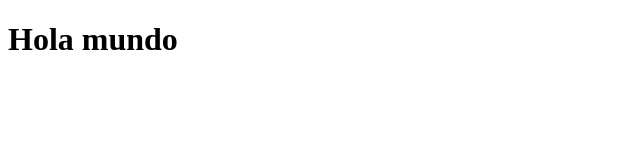
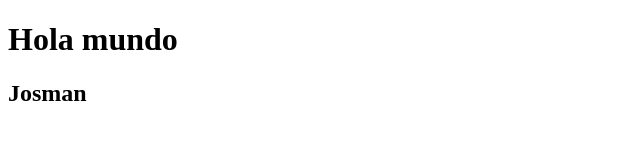
Before and after one commit to AngelusTh/Prueba-Git, a plain HTML site: page index.html in a window 1280 px wide. Shown: the whole page, without its empty margins (0-640 px from the left). Drawn offline with Linux system fonts and the light colour scheme.

Commit message:
agregue h2

```diff
--- a/index.html
+++ b/index.html
@@ -7,5 +7,6 @@
 </head>
 <body>
     <h1>Hola mundo</h1>
+    <h2>Josman</h2>
 </body>
 </html>
```
